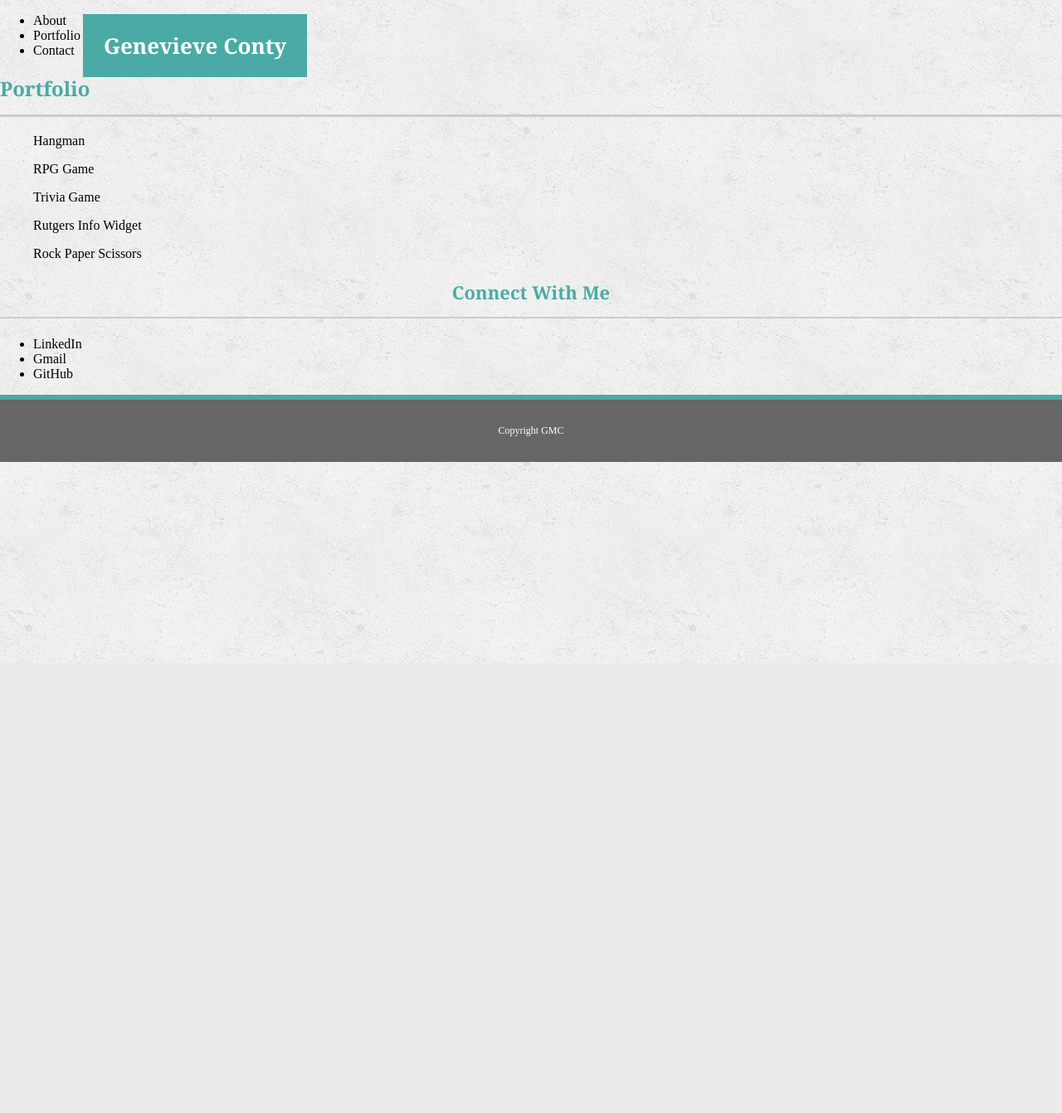
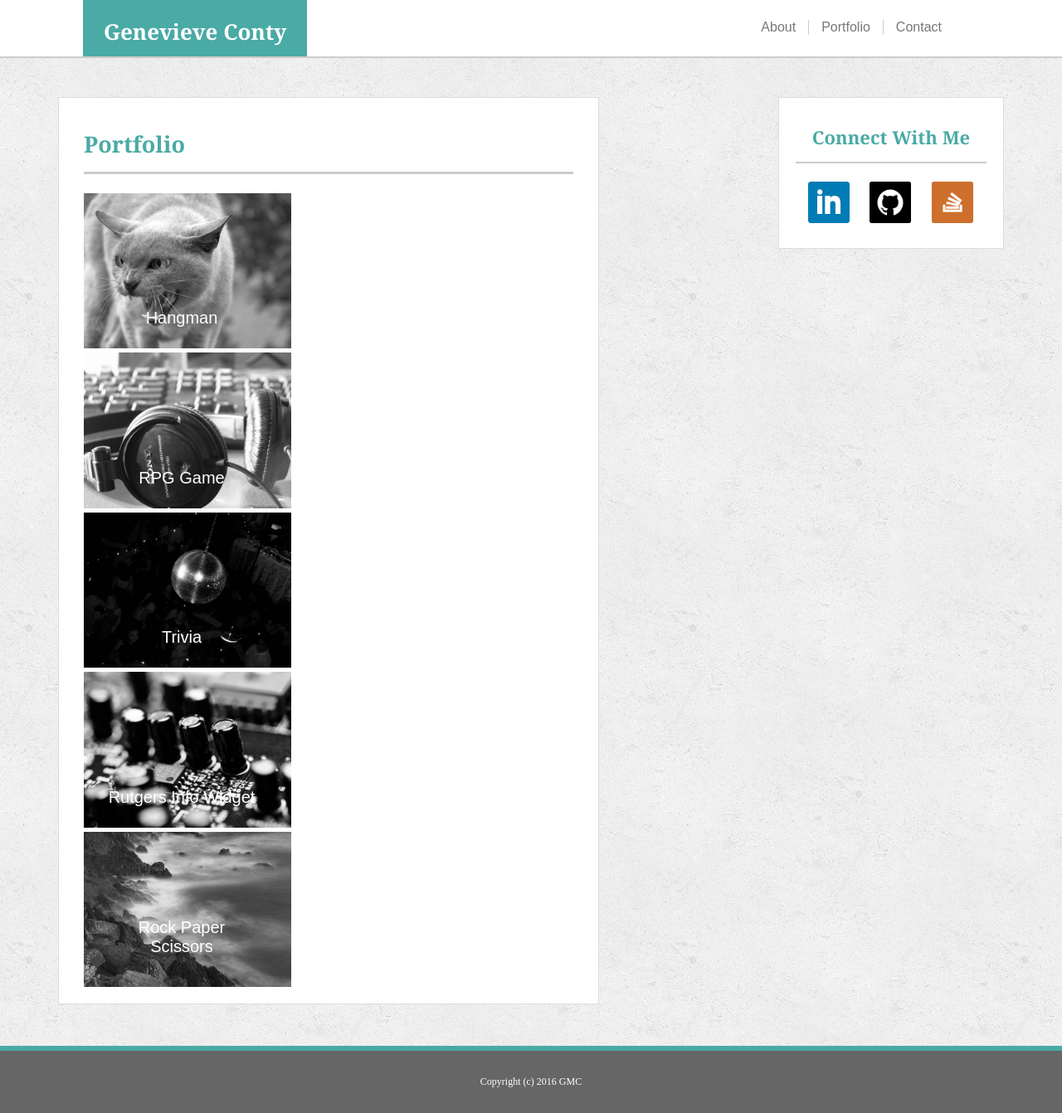
Before and after one commit to contygm/Portfolio1, a PHP site: page /portfolio.html in a window 1280 px wide. Shown: the whole page at 83% size. Before the commit the page ends 800 px from the top, so only its background shows below. Run offline with PHP 8.4, Linux system fonts and the light colour scheme.

Commit message:
portfolio page updates

```diff
--- a/assets/css/style.css
+++ b/assets/css/style.css
@@ -124,7 +124,6 @@ form {
 	color: #777777;
 	line-height: 2.0;
 	font-family: 'Arial', 'Helvetica Neue', Helvetica, sans-serif;
-
 }
 
 input {
@@ -133,15 +132,12 @@ input {
 	padding: 5px 5px 5px 5px;
 	font-size: 16px;
 	font-family: 'Arial', 'Helvetica Neue', Helvetica, sans-serif;
-
 }
 
 textarea {
 	width: 100%;
 	border-color: #cccccc;
 	font-family: 'Arial', 'Helvetica Neue', Helvetica, sans-serif;
-
-
 }
 
 button {
@@ -168,6 +164,40 @@ button:active {
 }
 
 button:focus { outline:0 !important; }
+
+/* content area: portfolio */
+
+.PortfolioLink {
+	position: relative;
+	width: 40%;
+}
+
+.PortfolioText {
+	position: absolute;
+	bottom: 10%;
+	left: 50%;
+	font-size: 20px;
+	transform: translate(-50%, -50%);
+	color: white;
+	width: 75%;
+	text-align: center;
+}
+
+.portfolioImages{
+	width: 250px;
+    height: auto;
+}
+
+
+
+
+
+
+
+
+
+
+
 
 /* content area: aside */
 
--- a/index.html
+++ b/index.html
@@ -54,11 +54,8 @@
 					</ul>
 				</section>
 			</aside>
-
 		</div>
-
 		<div class="push"></div>
-
 	</div>
 	<footer>Copyright (c) 2016 GMC</footer>
 </body>
--- a/portfolio.html
+++ b/portfolio.html
@@ -3,53 +3,82 @@
 <head>
 	<meta charset="UTF-8">
 	<title>Portfolio</title>
-	<link href="reset.css" rel="reset_sheet">
-	<link href="style.css" rel="stylesheet">
+	<link href="assets/css/reset.css" rel="reset_sheet">
+	<link href="assets/css/style.css" rel="stylesheet">
 
 </head>
 <body>
-
-	<div>
-
+	<div class="wrapper">
+		<header>
 			<h1>Genevieve Conty</h1>
-
-
+		<!-- # needs the real weblink when you get there holmes -->
+			<nav>
 				<ul>
-
-			<li>About</li>
-			<li>Portfolio</li>
-			<li>Contact</li>
-
+					<li><a href ="#">About</a></li>
+					<li><a href ="#">Portfolio</a></li>
+					<li id = "contact"><a href ="#">Contact</a></li>
 				</ul>
-	</div>
-
-
+			</nav>
+		</header>
+		<div id = "content">
+			<article>
+				<section id = "mainArea">
 					<h2>Portfolio</h2>
 
-	<section>
+					<section class = "PortfolioLink">
+						<a href ="#"><img class = "portfolioImages" src = "assets/images/hangman.jpg" alt = "hangman" width="250" height="250"></a>
 
-		<figure class="Placeholder">Hangman</figure>
-		<figure class="Placeholder">RPG Game</figure>
-		<figure class="Placeholder">Trivia Game</figure>
-		<figure class="Placeholder">Rutgers Info Widget</figure>
-		<figure class="Placeholder">Rock Paper Scissors</figure>
+						<div class = "PortfolioText">Hangman</div>
+					</section>
+
+					<section class = "PortfolioLink">
+						<a href ="#"><img class = "portfolioImages"src = "assets/images/rpg.jpg" alt = "rpg game" width="250" height="250"></a>
+
+						<div class = "PortfolioText">RPG Game</div>
+					</section>
+
+					<section class = "PortfolioLink">
+						<a href ="#"><img class = "portfolioImages"src = "assets/images/trivia.jpg" alt = "trivia" width="250" height="250"></a>
+
+						<div class = "PortfolioText">Trivia</div>
+					</section>
+
+					<section class = "PortfolioLink">
+						<a href ="#"><img class = "portfolioImages"src = "assets/images/rutgers.jpg" alt = "rutgers" width="250" height="250"></a>
+
+						<div class = "PortfolioText">Rutgers Info Widget</div>
+					</section>
+
+					<section class = "PortfolioLink">
+						<a href ="#"><img class = "portfolioImages"src = "assets/images/Rock.jpg" alt = "RockPaperScissors" width="250" height="250"></a>
+
+						<div class = "PortfolioText">Rock Paper Scissors</div>
+					</section>
 
 				</section>
-
-	<section>
-
+			</article>
+			<aside>
+				<section id = "sideBar">
 					<h3>Connect With Me</h3>
 
-		<ul>
-			<li>LinkedIn</li>
-			<li>Gmail</li>
-			<li>GitHub</li>
+					<ul id = "contactLinks">
+						<li>
+							<a href ="#"><img src = "assets/images/linkedin.png" alt = "LinkedIn" width="50" height="50"></a>
+						</li>
 
+						<li>
+							<a href ="#"><img src = "assets/images/github.png" alt = "Github" width="50" height="50"></a>
+						</li>
+
+						<li>
+							<a href ="#"><img src = "assets/images/stackoverflow.png" alt = "stackoverflow" width="50" height="50"></a>
+						</li>
 					</ul>
-
 				</section>
-
-	<footer>Copyright GMC</footer>
-
+			</aside>
+		</div>
+		<div class="push"></div>
+	</div>
+	<footer>Copyright (c) 2016 GMC</footer>
 </body>
 </html>
```
Lines whose indentation alone changed are shown as unchanged.
